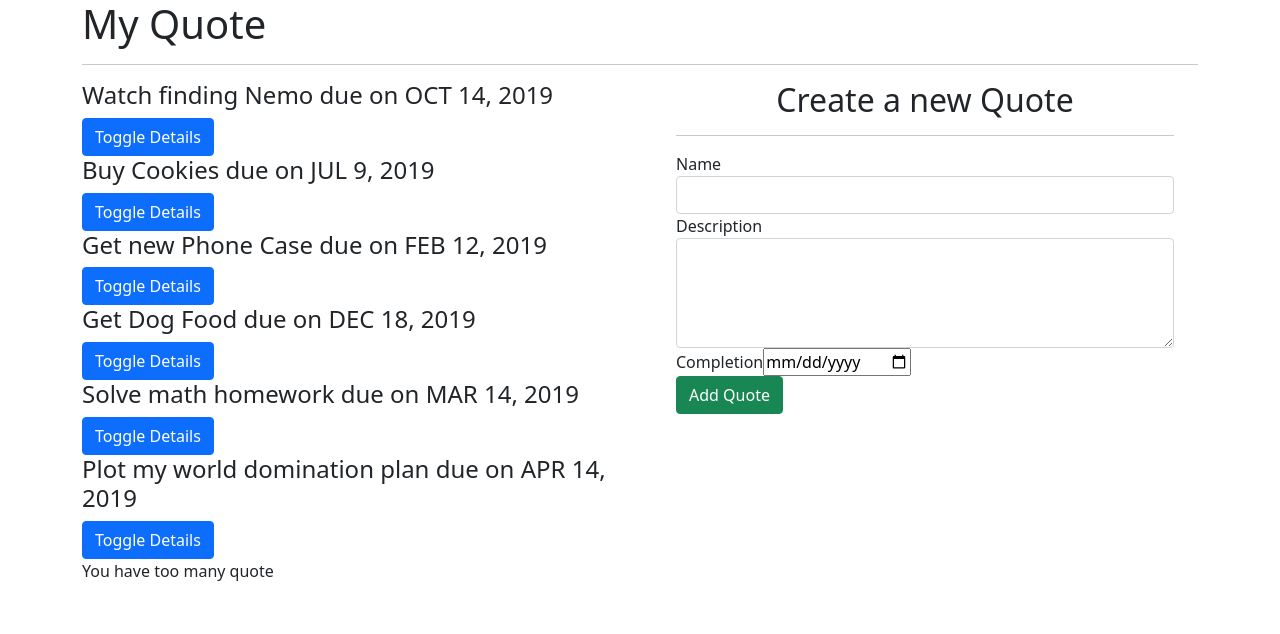
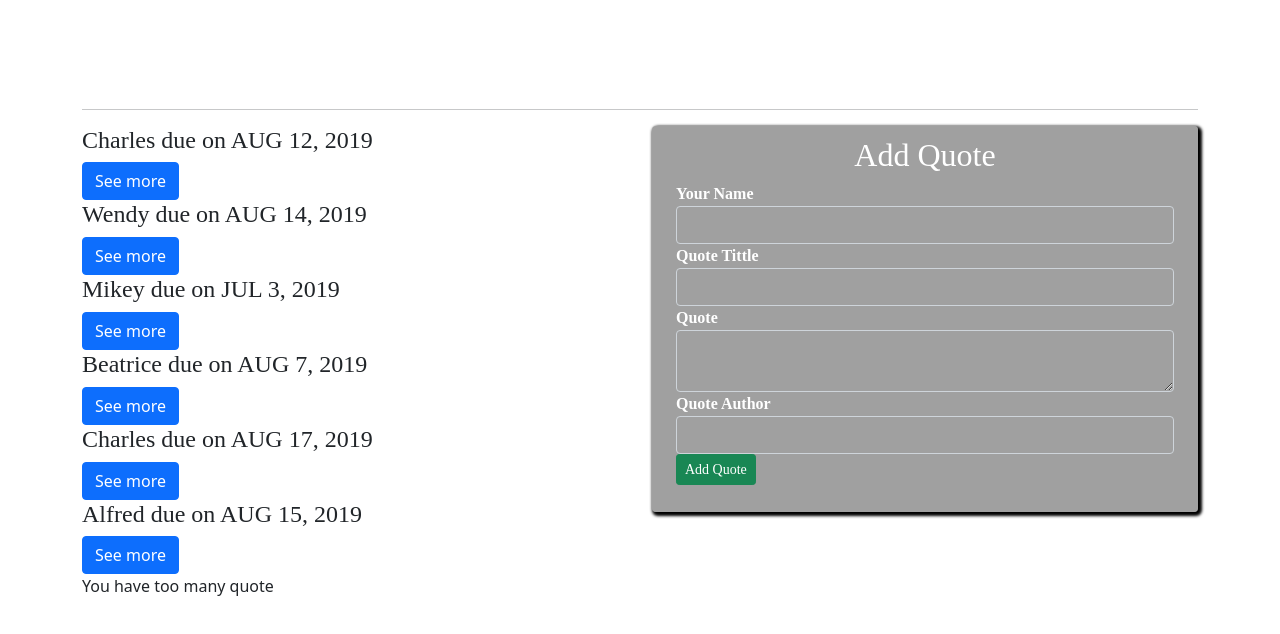
Before and after one commit to midigo0411/Quote, an Angular app: page / in a window 1280 px wide. Shown: the top 634 px of the page. Built offline with nearby package versions, Linux system fonts and the light colour scheme.

Commit message:
style form

```diff
--- a/src/app/quote-detail/quote-detail.component.css
+++ b/src/app/quote-detail/quote-detail.component.css
@@ -0,0 +1,29 @@
+#delete{
+    font-size: 20px;
+    margin-right: 2%;
+  }
+  #del{
+    float:right;
+  }
+  #like{
+    font-size: 16px;
+  }
+  #dislike{
+    font-size: 16px;
+  }
+  .hate{
+    margin-left: 10px;
+    background-color: brown;
+    color: white;
+  }
+  hr{
+    background-color: darkcyan;
+  }
+  #buttons{
+    margin-top: 5%;
+    margin-bottom: 10%;
+  }
+  #when{
+    float:right;
+    font-family: 'Handlee', cursive;
+  }
--- a/src/app/quote-detail/quote-detail.component.html
+++ b/src/app/quote-detail/quote-detail.component.html
@@ -1,3 +1,5 @@
-<p>{{quote.description}}</p>
-<p>This quote will be complete in {{quote.completeDate|dateCount}} days</p>
-<button (click)= 'quoteDelete(true)'>Delete Quote</button>
+<h6 class="card-subtitle mb-2 text-muted"> - {{quote.author}} <span id="when">Posted: {{quote.completeDate|dateCount}} days ago.</span> </h6>
+<div class="container-fluid" id="buttons"></div>
+  <button class="btn btn-sm btn-success" (click)='upvote()'>{{quote.likes}} <i class="fa fa-thumbs-up" id="like"></i></button>
+  <button class="btn btn-sm hate" id="hate" (click)='downvote()'>{{quote.dislikes}} <i class="fa fa-thumbs-down" id="dislike"></i></button>
+  <button class="btn btn-sm btn-danger" id="del" (click)='deleteQuote(true)'><i class="fa fa-trash" id="delete"></i></button>
--- a/src/app/quote-detail/quote-detail.component.ts
+++ b/src/app/quote-detail/quote-detail.component.ts
@@ -9,9 +9,15 @@ export class QuoteDetailComponent implements OnInit {
   @Input() quote: Quote;
   @Output() isComplete = new EventEmitter<boolean>();
 
-  quoteDelete(complete:boolean){
+  deleteQuote(complete:boolean){
     this.isComplete.emit(complete);
-  };
+  }
+  upvote(){
+    this.quote.likes+=1;
+  }
+  downvote(){
+    this.quote.dislikes+=1;
+  }
 
   constructor() { }
 
--- a/src/app/quote-form/quote-form.component.css
+++ b/src/app/quote-form/quote-form.component.css
@@ -0,0 +1,27 @@
+.form-control{
+    color: white;
+    background: transparent;
+    font-weight: 570;
+  }
+  label{
+    color: white;
+    font-weight: 600;
+  }
+  hr{
+    width: 50%;
+    height: 2px;
+    background-color: green;
+  }
+  .heading{
+    color: white;
+    text-align: center;
+    padding-top: 2%;
+  }
+  .container-fluid{
+    background-color: rgba(0, 0, 0, 0.374);
+    border-radius: 4px;
+    padding-bottom: 5%;
+    box-shadow: 2px 2px 3px 2px black;
+    font-family: 'Architects Daughter', cursive;
+    margin-bottom: 5%;
+  }
--- a/src/app/quote-form/quote-form.component.html
+++ b/src/app/quote-form/quote-form.component.html
@@ -1,32 +1,46 @@
 <div class="container-fluid">
-    <h2 class="text-center">Create a new Quote</h2>
-    <hr>
-    <form (ngSubmit)='submitQuote()' #quoteForm='ngForm'>
-
+  <h2 class="heading">Add Quote</h2>
+  <!-- <hr> -->
+  <form (ngSubmit)='submitQuote() ;quotesForm.resetForm({})' #quotesForm='ngForm'>
       <div class="form-group">
-
-            <label for="name">Name</label>
-            <input type="text" class="form-control" id="name" [(ngModel)]="newQuote.name" name="name" #name='ngModel' required>
-            <div [hidden]="name.valid || name.pristine" class="alert alert-danger">
-              <p>Name is required</p>
+        <label for="name">Your Name</label>
+        <input type="text" required class="form-control" id="name" [(ngModel)]="newQuote.quote" name="name" #name='ngModel' minlength="3">
+        <div *ngIf="name.invalid && name.dirty" class="alert alert-danger">
+          <div *ngIf="name.errors.required">
+              Your name is required.
+          </div>
+          <div *ngIf="name.errors.minlength">
+            Name is at least 3 characters long.
+          </div>
         </div>
       </div>
       <div class="form-group">
-
-            <label for="description">Description</label>
-            <textarea class="form-control" id="description" rows="4" [(ngModel)]="newQuote.description" name="description" #description="ngModel" required></textarea>
-            <div [hidden]="description.valid || description.pristine" class="alert alert-danger">
-              <p>Description is required</p>
+        <label for="name">Quote Tittle</label>
+        <input type="text" required class="form-control" id="title" [(ngModel)]="newQuote.quote" name="title" #title='ngModel'>
+        <div *ngIf="title.invalid && title.dirty" class="alert alert-danger">
+          <div *ngIf="title.errors.required">
+              Title is required.
+          </div>
         </div>
       </div>
       <div class="form-group">
-
-            <label for="complete">Completion</label>
-            <input type='date' id="complete" [(ngModel)]="newQuote.completeDate" name="completeDate" #completeDate="ngModel" required>
-            <div [hidden]="completeDate.valid || completeDate.pristine" class="alert alert-danger">
-              <p>Date is required</p>
+        <label for="description">Quote</label>
+        <textarea class="form-control" id="quote" rows="2" required [(ngModel)]="newQuote.quote" name="quote" #quote='ngModel'></textarea>
+        <div *ngIf="quote.invalid && quote.dirty" class="alert alert-danger">
+          <div *ngIf="quote.errors.required">
+              Quote can not be empty.
           </div>
         </div>
-        <button type="submit" class="btn btn-success">Add Quote</button>
+      </div>
+      <div class="form-group">
+        <label for="name">Quote Author</label>
+        <input type="text" required class="form-control" id="author"[(ngModel)]="newQuote.author" name="author" #author='ngModel'>
+        <div *ngIf="title.invalid && title.dirty" class="alert alert-danger">
+          <div *ngIf="title.errors.required">
+              Author Name is required.
+          </div>
+        </div>
+      </div>
+      <button type="submit" class="btn btn-sm btn-success">Add Quote</button>
   </form>
 </div>
--- a/src/app/quote-form/quote-form.component.ts
+++ b/src/app/quote-form/quote-form.component.ts
@@ -7,11 +7,12 @@ import { Quote } from '../quote';
 })
 export class QuoteFormComponent implements OnInit {
 
-  newQuote = new Quote(0,"","",new Date());
+  newQuote = new Quote(0,"","","","",new Date(),0,0);
 @Output() addQuote = new EventEmitter<Quote>();
 
   submitQuote(){
 this.addQuote.emit(this.newQuote);
+this.newQuote = new Quote(0,"","","","",new Date(),0,0);
   }
   constructor() { }
 
--- a/src/app/quote.ts
+++ b/src/app/quote.ts
@@ -1,6 +1,6 @@
 export class Quote{
     showDescription: boolean;
-    constructor(public id: number,public name: string,public description: string, public completeDate: Date){
+    constructor(public id: number,public name: string,public title: string, public quote:string, public author:string, public completeDate: Date, public likes:number, public dislikes: number){
       this.showDescription=false;
     }
   }
--- a/src/app/quote/quote.component.css
+++ b/src/app/quote/quote.component.css
@@ -0,0 +1,55 @@
+h1{
+    font-family: 'Special Elite', cursive;
+    color: white;
+    text-align: center;
+    font-weight: bolder;
+    padding-bottom: 2%;
+    padding-top: 2%;
+  }
+  h4{
+    font-family: 'Architects Daughter', cursive;
+  }
+  span{
+    font-family: 'Architects Daughter', cursive;
+  }
+  .overlay{
+    background-color:rgba(0, 225, 255, 0.301);
+    border-radius: 5px;
+    margin-top:4%;
+    margin-left: 4%;
+    margin-right: 4%;
+    margin-bottom: 5%;
+    padding-top: 1%;
+    padding-left: 1%;
+    padding-bottom: 5%;
+  }
+  #name{
+    color:rgb(43, 214, 0);
+    font-weight: 700;
+  }
+  .all-cards{
+    display: flex;
+    flex-wrap: wrap;
+    justify-content: space-around;
+  }
+  #quotes-button{
+    float: right;
+  }
+  .card{
+    margin-bottom: 2%;
+    background-color: aliceblue;
+    box-shadow: 2px 2px 3px 2px black;
+  }
+  #date{
+    float: right;
+    font-size: 14px;
+  }
+  #datecolor{
+    color: green;
+    font-weight: 700;
+  }
+  .card-text{
+    font-family: 'Handlee', cursive;
+    font-weight: 570;
+    font-size: 18px;
+  }
--- a/src/app/quote/quote.component.html
+++ b/src/app/quote/quote.component.html
@@ -7,7 +7,7 @@
       <div *ngFor='let quote of quotes;let i = index'>
         <div>
           <h4 id={{i}} highlight-quote>{{quote.name}} due on {{quote.completeDate|date|uppercase}}</h4>
-          <button (click)='toggleDetails(i)' class="btn btn-primary">Toggle Details</button>
+          <button (click)='toggleDetails(i)' class="btn btn-primary">See more</button>
         </div>
 
         <div *ngIf='quote.showDescription'>
--- a/src/app/quote/quote.component.ts
+++ b/src/app/quote/quote.component.ts
@@ -7,12 +7,12 @@ import { Quote } from '../quote';
 })
 export class QuoteComponent implements OnInit {
   quotes: Quote[] = [
-    new Quote(1, 'Watch finding Nemo', 'Find an online version and watch merlin find his son',new Date(2019,9,14)),
-    new Quote(2,'Buy Cookies','I have to buy cookies for the parrot',new Date(2019,6,9)),
-    new Quote(3,'Get new Phone Case','Diana has her birthday coming up soon',new Date(2019,1,12)),
-    new Quote(4,'Get Dog Food','Pupper likes expensive snacks',new Date(2019,11,18)),
-    new Quote(5,'Solve math homework','Damn Math',new Date(2019,2,14)),
-    new Quote(6,'Plot my world domination plan','Cause I am an evil overlord',new Date(2019,3,14)),
+    new Quote (1,'Charles','Human spirit','The human spirit must prevail over technology to allow humans be in charge.','Albert Einstein', new Date(2019,7,12),0,0),
+    new Quote (2,'Wendy','Technology…','Technology… the knack of so arranging  that we don’t have to experience it.','Max Frisch',new Date(2019,7,14),0,0),
+    new Quote (3,'Mikey','The great myth','The great myth of our times is that technology is communication.','Libby Larsen',new Date(2019,6,3),0,0),
+    new Quote (4,'Beatrice','Communication','Communications tools don’t get socially interesting until they get technologically boring.','Clay Shirky',new Date(2019,7,7),0,0),
+    new Quote (5,'Charles','Code and people','Programs must be written for people to read, and only incidentally for machines to execute.','Harold Abelson',new Date(2019,7,17),0,0),
+    new Quote (6,'Alfred','Tech and life','For a list of all the ways technology has failed to improve the quality of life, please press three.','Alice Kahn',new Date(2019,7,15),0,0)
   ];
 
   toggleDetails(index){
```
Lines whose indentation alone changed are shown as unchanged.
